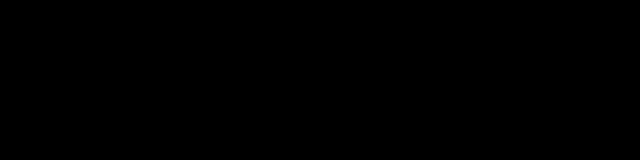
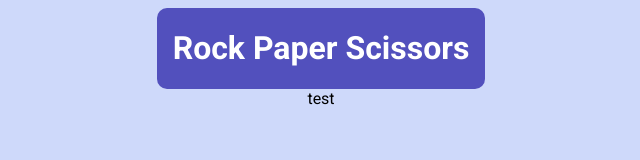
Before and after one commit to Fellryn/TOP-Rock-Paper-Scissors, a plain HTML site: page index.html in a window 1280 px wide. Shown: the whole page, without its empty margins (319-959 px from the left). Drawn offline with Linux system fonts and the light colour scheme.

Commit message:
Add roboto font, finish header

```diff
--- a/index.html
+++ b/index.html
@@ -1,12 +1,23 @@
 <!DOCTYPE html>
 <html lang="en">
+
 <head>
     <meta charset="UTF-8">
     <title>Rock Paper Scissors</title>
     <script src="javascript.js" defer></script>
     <link rel="stylesheet" href="style.css">
 </head>
+
 <body>
+    <div class="container">
+        <header class="heading">
+            <h1>Rock Paper Scissors</h1>
+        </header>
 
+        <div class="display">
+            test
+        </div>
+    </div>
 </body>
+
 </html>
--- a/style.css
+++ b/style.css
@@ -1,3 +1,23 @@
+@import url('https://fonts.googleapis.com/css2?family=Roboto:ital,wght@0,100..900;1,100..900&display=swap');
+
+* {
+    font-family: Roboto, Arial, Helvetica, sans-serif
+}
+
 body {
-    background-color: black;
+    background-color: rgb(206, 217, 250);
 }
+
+.container {
+    display: flex;
+    justify-content: center;
+    flex-flow: column nowrap;
+    align-items: center;
+}
+
+header {
+    background-color: rgb(82, 80, 189);
+    padding: 0px 16px;
+    border-radius: 10px;
+    color: white;
+}
```
Lines whose indentation alone changed are shown as unchanged.
